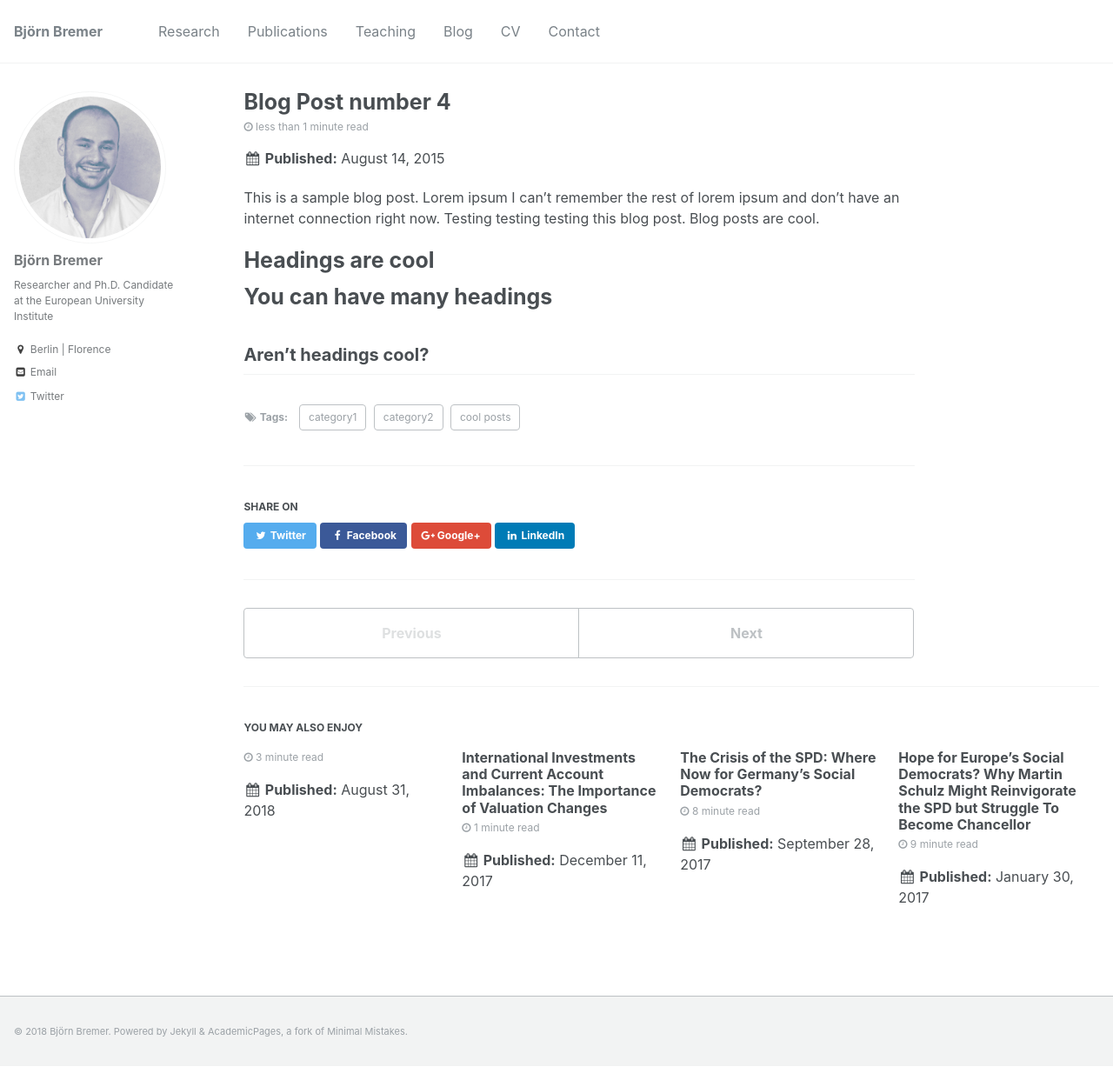
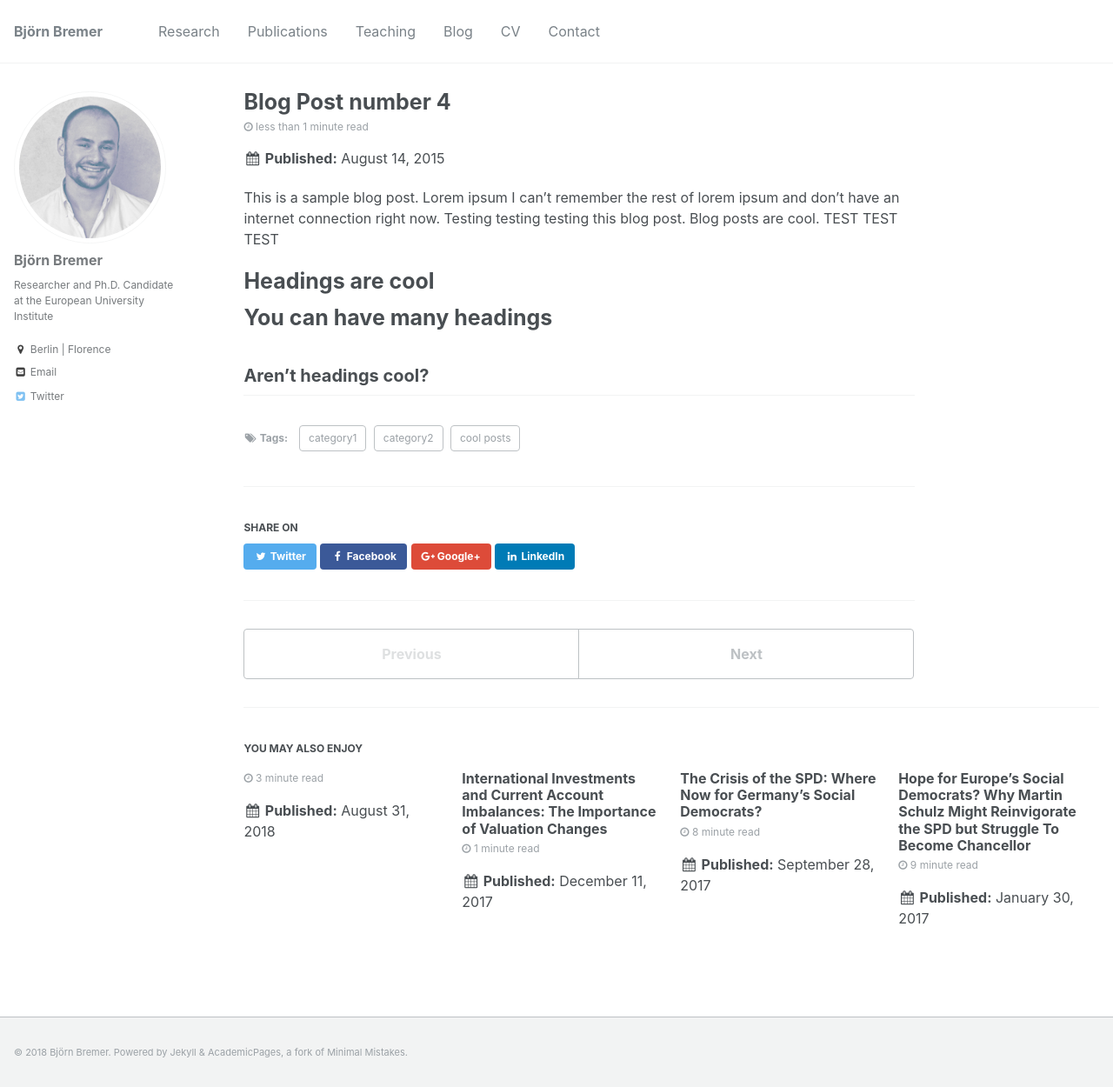
Before and after one commit to bjoernbremer/bjoernbremer.github.io, a Jekyll site: the page built from _posts/2015-08-14-blog-post-4.md, in a window 1280 px wide and 1250 px high. Shown: the whole window at 87% size. Built offline with Jekyll 4.4.1, drawn with Linux system fonts in a browser that asks for light colours.

Commit message:
update website

```diff
--- a/_posts/2015-08-14-blog-post-4.md
+++ b/_posts/2015-08-14-blog-post-4.md
@@ -8,7 +8,7 @@ tags:
   - category2
 ---
 
-This is a sample blog post. Lorem ipsum I can't remember the rest of lorem ipsum and don't have an internet connection right now. Testing testing testing this blog post. Blog posts are cool.
+This is a sample blog post. Lorem ipsum I can't remember the rest of lorem ipsum and don't have an internet connection right now. Testing testing testing this blog post. Blog posts are cool. TEST TEST TEST
 
 Headings are cool
 ======
```
Also changed, not shown: _posts/2018-01-03-missing-left.md (+2 -3 lines).
